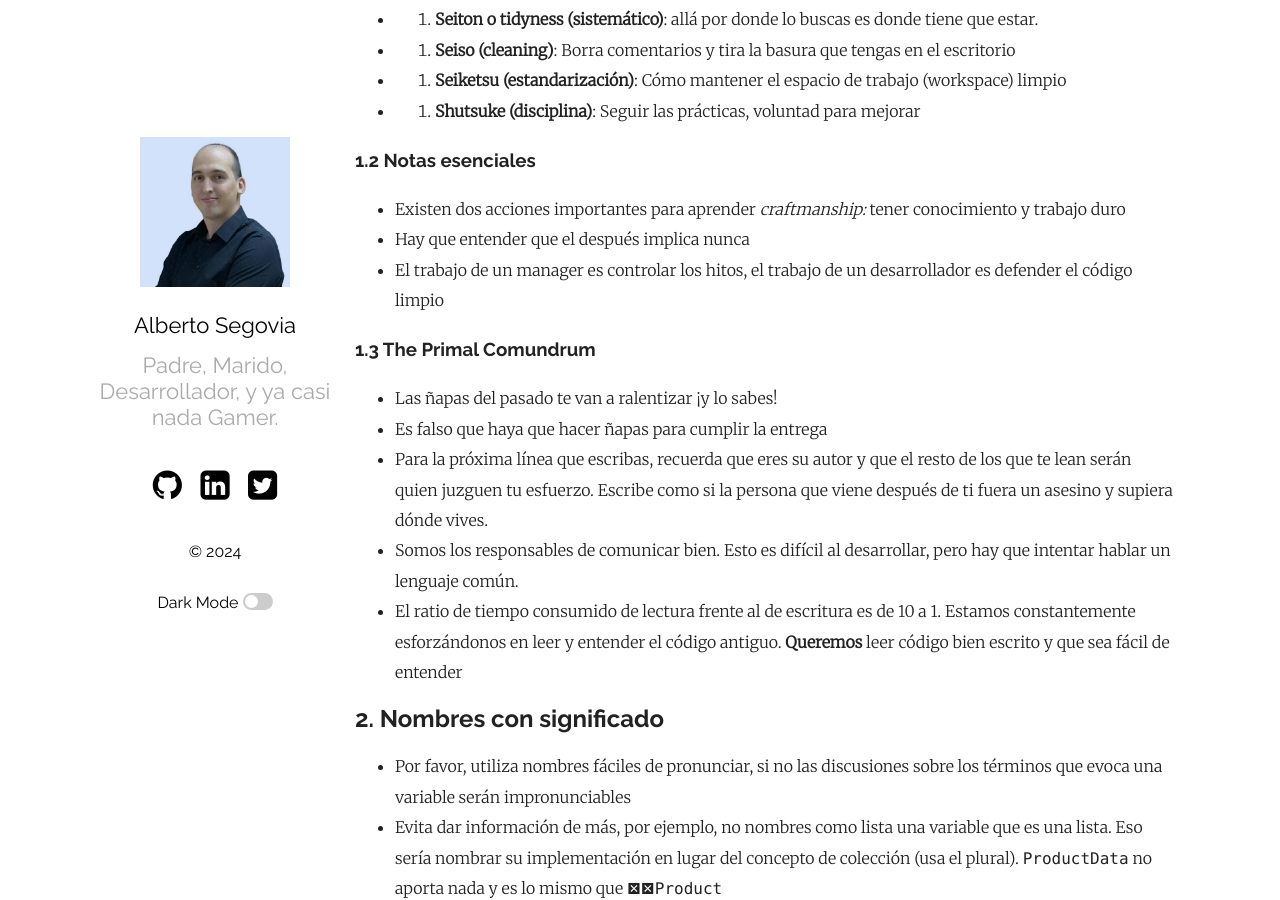
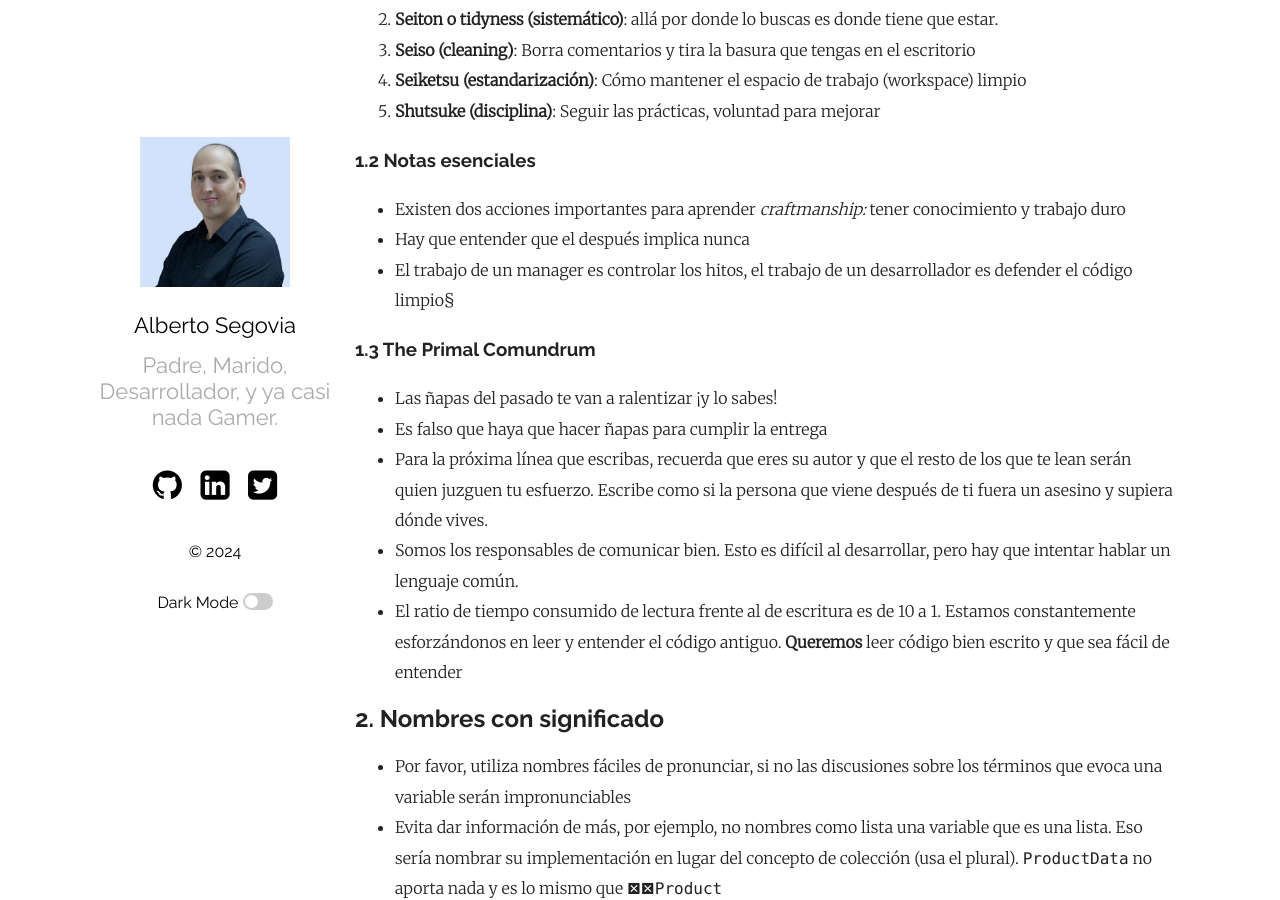
Before and after one commit to asegnz/asegnz.github.io, a Jekyll site: the page built from _posts/2024-08-02-notas-clean-code.md, in a window 1280 px wide and 900 px high, scrolled down 451 px. Built offline with Jekyll 4.4.1, drawn with Linux system fonts in a browser that asks for light colours; comment, search, counter and statistics services are not loaded.

```diff
--- a/_posts/2024-08-02-notas-clean-code.md
+++ b/_posts/2024-08-02-notas-clean-code.md
@@ -16,18 +16,17 @@ En este post voy a dejar todas mis notas que resumen las ideas importantes de Un
 1. En el mundo del desarrollo del software, el 80% de lo que hacemos es repararlo, es decir, mantenerlo.
 
 ### 1.1. Principios Lean
-
-* 1. **Seiri: (ordenado)**: convenir nombres, localización de las cosas
-* 2. **Seiton o tidyness (sistemático)**: allá por donde lo buscas es donde tiene que estar.
-* 3. **Seiso (cleaning)**: Borra comentarios y tira la basura que tengas en el escritorio
-* 4. **Seiketsu (estandarización)**: Cómo mantener el espacio de trabajo (workspace) limpio
-* 5. **Shutsuke (disciplina)**: Seguir las prácticas, voluntad para mejorar
+1. **Seiri: (ordenado)**: convenir nombres, localización de las cosas
+2. **Seiton o tidyness (sistemático)**: allá por donde lo buscas es donde tiene que estar.
+3. **Seiso (cleaning)**: Borra comentarios y tira la basura que tengas en el escritorio
+4. **Seiketsu (estandarización)**: Cómo mantener el espacio de trabajo (workspace) limpio
+5. **Shutsuke (disciplina)**: Seguir las prácticas, voluntad para mejorar
 
 ### 1.2 Notas esenciales
 
 * Existen dos acciones importantes para aprender *craftmanship:* tener conocimiento y trabajo duro
 * Hay que entender que el después implica nunca
-* El trabajo de un manager es controlar los hitos, el trabajo de un desarrollador es defender el código limpio
+* El trabajo de un manager es controlar los hitos, el trabajo de un desarrollador es defender el código limpio§
 
 ### 1.3 The Primal Comundrum
 
```
